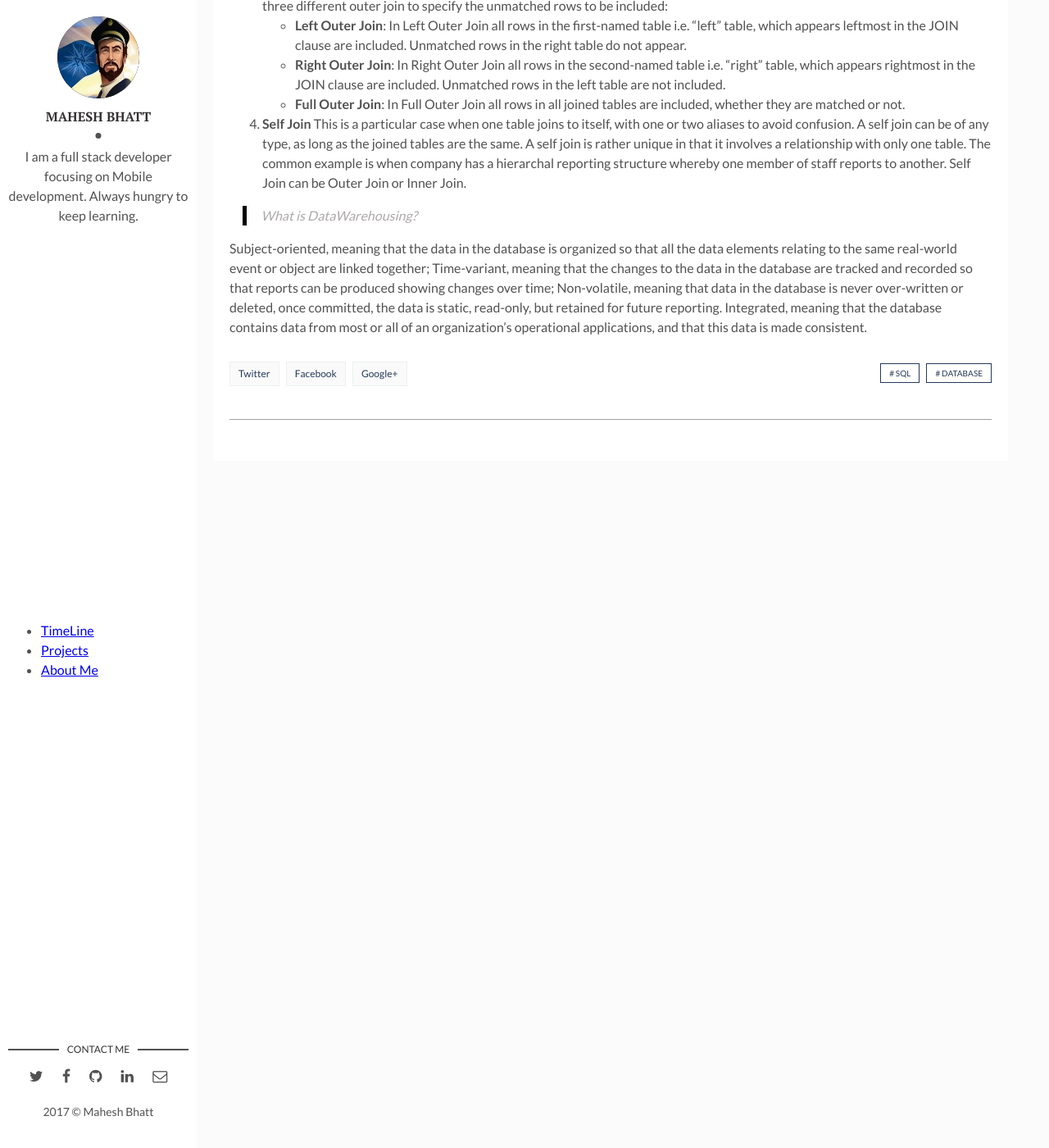
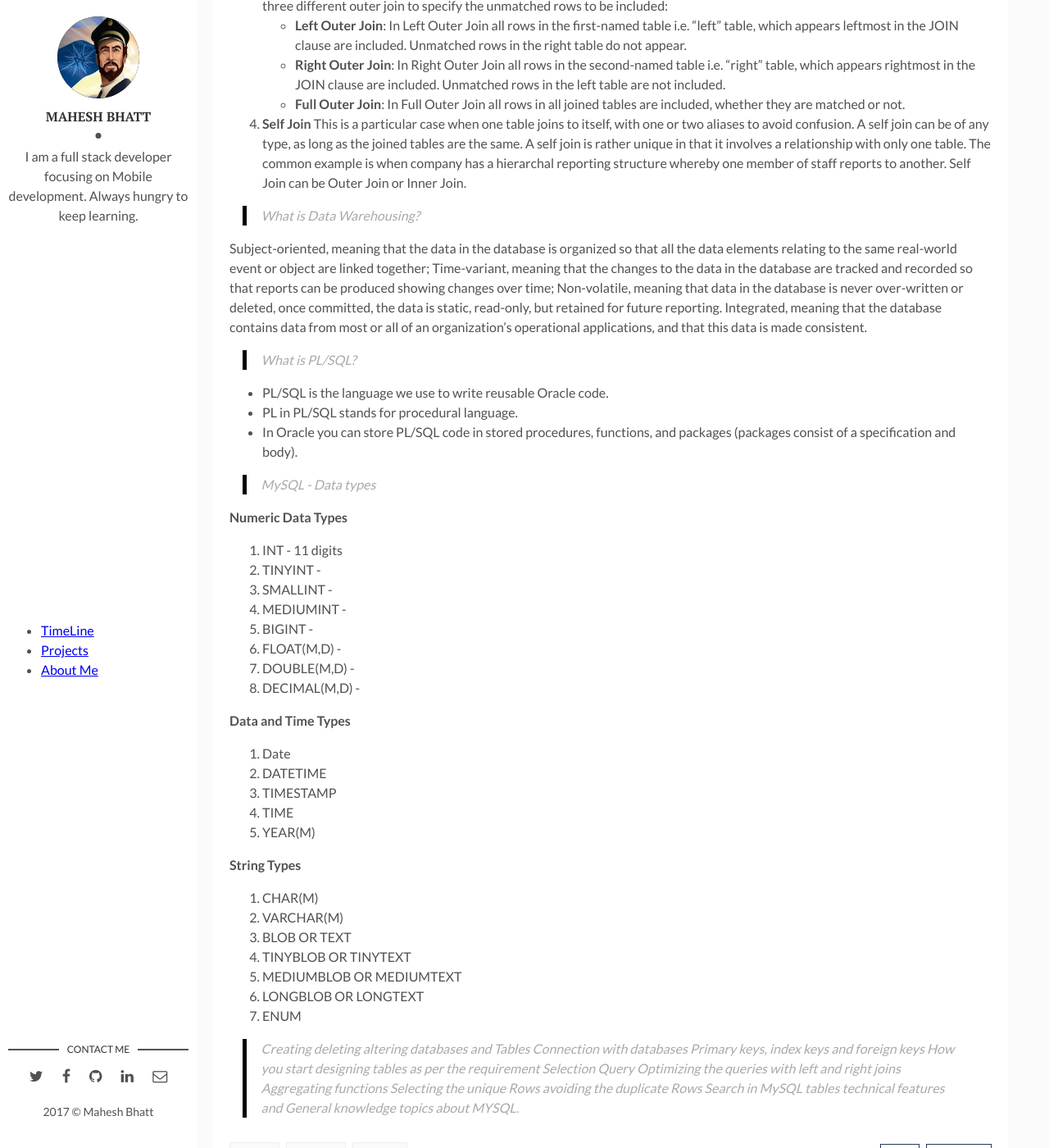
Before and after one commit to akamahesh/akamahesh.github.io, a Jekyll site: the page built from _posts/2017-12-13-the-sql-interview-questions.markdown, in a window 1280 px wide and 1400 px high, scrolled down 4283 px. Shown: the whole window at 82% size. Built offline with Jekyll 4.4.1, drawn with Linux system fonts in a browser that asks for light colours; comment, search, counter and statistics services are not loaded.

Commit message:
adding new post

```diff
--- a/_posts/2017-12-13-the-sql-interview-questions.markdown
+++ b/_posts/2017-12-13-the-sql-interview-questions.markdown
@@ -163,9 +163,56 @@ A simple view can be thought of as a subset of a table. It can be used for retri
   - **Full Outer Join**: In Full Outer Join all rows in all joined tables are included, whether they are matched or not.
 4. **Self Join** This is a particular case when one table joins to itself, with one or two aliases to avoid confusion. A self join can be of any type, as long as the joined tables are the same. A self join is rather unique in that it involves a relationship with only one table. The common example is when company has a hierarchal reporting structure whereby one member of staff reports to another. Self Join can be Outer Join or Inner Join.
 
->What is DataWarehousing?
+>What is Data Warehousing?
 
 Subject-oriented, meaning that the data in the database is organized so that all the data elements relating to the same real-world event or object are linked together;
 Time-variant, meaning that the changes to the data in the database are tracked and recorded so that reports can be produced showing changes over time;
 Non-volatile, meaning that data in the database is never over-written or deleted, once committed, the data is static, read-only, but retained for future reporting.
 Integrated, meaning that the database contains data from most or all of an organization's operational applications, and that this data is made consistent.
+
+>What is PL/SQL?
+
+- PL/SQL is the language we use to write reusable Oracle code.
+- PL in PL/SQL stands for procedural language.
+- In Oracle you can store PL/SQL code in stored procedures, functions, and packages (packages consist of a specification and body).
+
+>MySQL - Data types
+
+**Numeric Data Types**
+1. INT - 11 digits
+2. TINYINT -
+3. SMALLINT -
+4. MEDIUMINT -
+5. BIGINT -
+6. FLOAT(M,D) -
+7. DOUBLE(M,D) -
+8. DECIMAL(M,D) -
+
+**Data and Time Types**
+1. Date
+2. DATETIME
+3. TIMESTAMP
+4. TIME
+5. YEAR(M)
+
+**String Types**
+1. CHAR(M)
+2. VARCHAR(M)
+3. BLOB OR TEXT
+4. TINYBLOB OR TINYTEXT
+5. MEDIUMBLOB OR MEDIUMTEXT
+6. LONGBLOB OR LONGTEXT
+7. ENUM
+
+
+>Creating deleting altering databases and Tables
+>Connection with databases
+>Primary keys, index keys and foreign keys
+>How you start designing tables as per the requirement
+>Selection Query
+>Optimizing the queries with left and right joins
+>Aggregating functions
+>Selecting the unique Rows
+>avoiding the duplicate Rows
+>Search in MySQL tables
+>technical features and General knowledge topics about MYSQL.
```
Also changed, not shown: _posts/2017-12-16-.markdown (added, +11 -0 lines), _posts/2017-12-16-BYJU-Case-Study.markdown (added, +26 -0 lines), _posts/2017-12-16-Competitive-Programming-Major-Topics.markdown (added, +29 -0 lines), _posts/2017-12-16-Data-Structure.markdown (added, +85 -0 lines), _posts/2017-12-16-Multidimensional-Database.markdown (added, +14 -0 lines).
